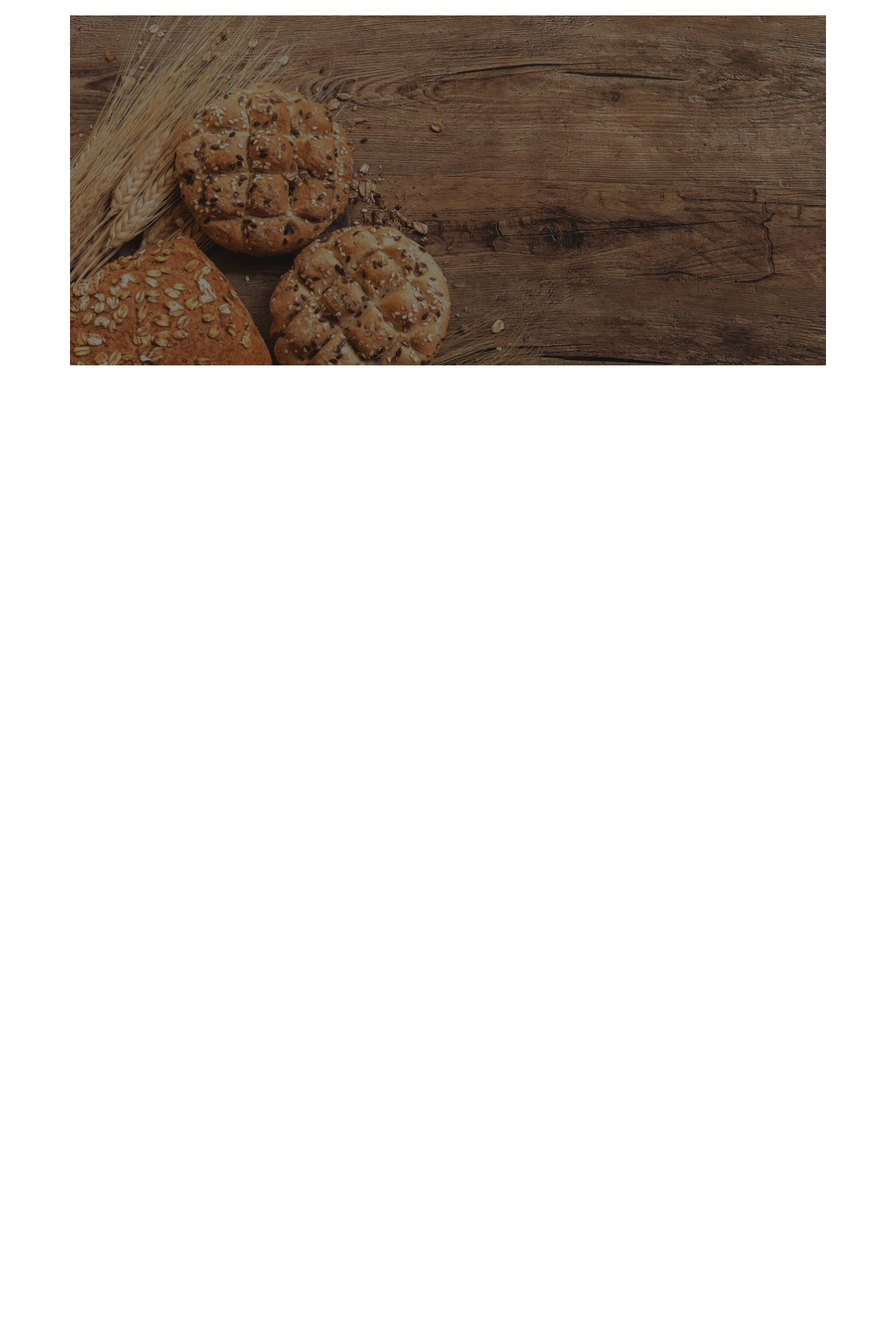
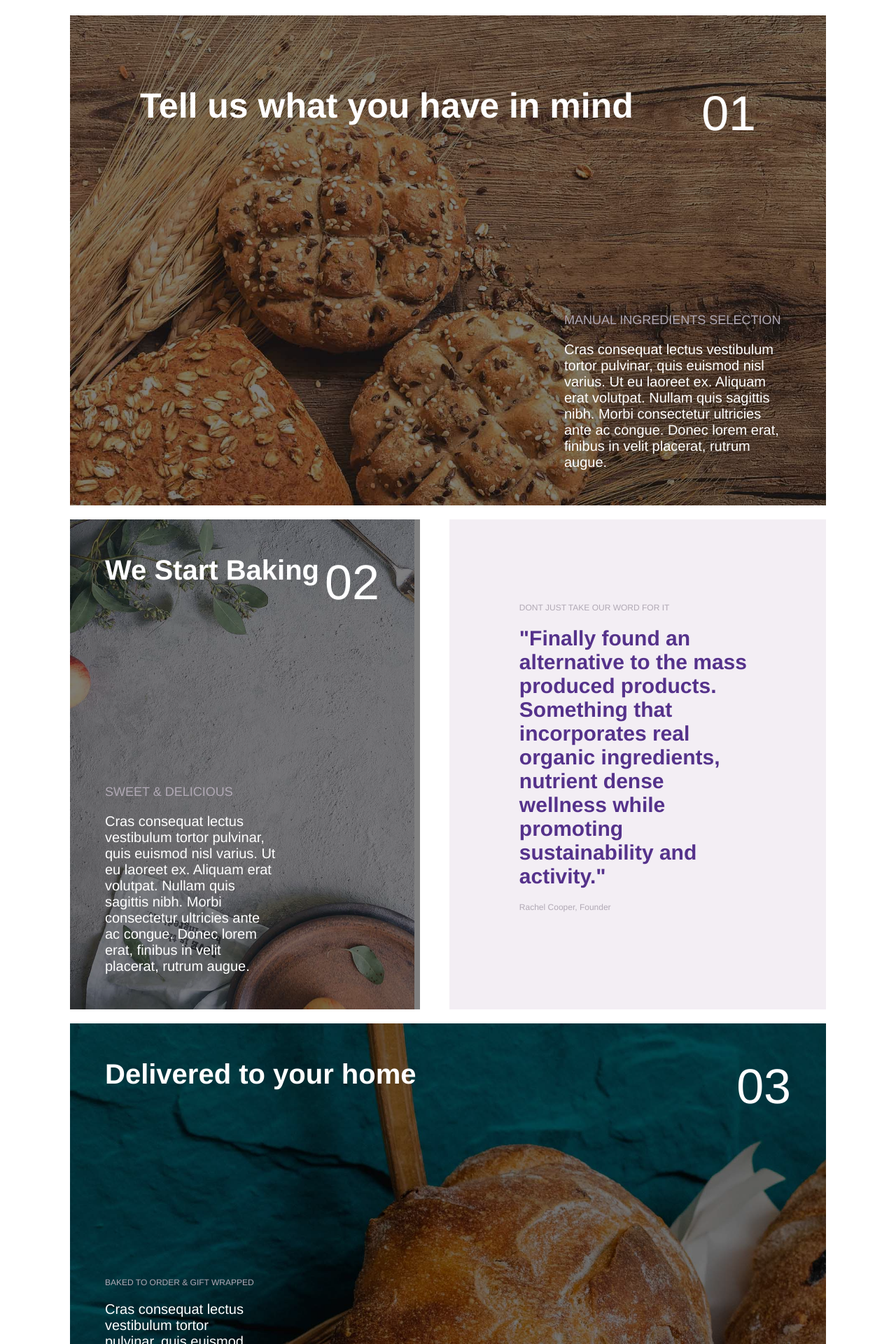
Before and after one commit to ClaudioVF98/proj-html-vuejs, a Vue app: page / in a window 1280 px wide. Shown: the part 3660-5580 px from the top of the page at 70% size. Before the commit the page ends 4202 px from the top, so only its background shows below. Built offline with nearby package versions, Linux system fonts and the light colour scheme.

Commit message:
Baking Section completed

```diff
--- a/src/components/BakingThree.vue
+++ b/src/components/BakingThree.vue
@@ -1,7 +1,62 @@
 <template>
     <div class="container">
         <div class="firstContainer">
+            <div class="topDiv">
+                <div class="top-left-div">
+                    <h1 class="h1Title">Tell us what you have in mind</h1>
+                </div>
+                <div class="top-right-div">
+                    <p class="pTitle">01</p>
+                </div>
+            </div>
+            <div class="botDiv">
+                <p class="mini-title">MANUAL INGREDIENTS SELECTION</p>
+                <p class="mini-text">Cras consequat lectus vestibulum tortor pulvinar, quis euismod nisl varius. Ut eu
+                    laoreet ex. Aliquam
+                    erat volutpat. Nullam quis sagittis nibh. Morbi consectetur ultricies ante ac congue. Donec lorem
+                    erat, finibus in velit placerat, rutrum augue.</p>
+            </div>
+        </div>
 
+        <div class="secondContainer">
+            <div class="mid-left-div">
+                <div class="top-mid-left-div">
+                    <h1>We Start Baking</h1>
+                    <p>02</p>
+                </div>
+
+                <div class="bot-mid-left-div">
+                    <p class="mini-title">SWEET & DELICIOUS</p>
+                    <p class="mini-text">Cras consequat lectus vestibulum tortor pulvinar, quis euismod nisl varius. Ut
+                        eu
+                        laoreet ex. Aliquam
+                        erat volutpat. Nullam quis sagittis nibh. Morbi consectetur ultricies ante ac congue. Donec
+                        lorem
+                        erat, finibus in velit placerat, rutrum augue.</p>
+                </div>
+            </div>
+
+            <div class="mid-right-div">
+                <p>DONT JUST TAKE OUR WORD FOR IT</p>
+                <h1>"Finally found an alternative to the mass produced products. Something that incorporates real
+                    organic ingredients, nutrient dense wellness while promoting sustainability and activity."</h1>
+                <p>Rachel Cooper, Founder</p>
+            </div>
+        </div>
+
+        <div class="thirdContainer">
+            <div class="top-div">
+                <h1>Delivered to your home</h1>
+                <p>03</p>
+            </div>
+
+            <div class="bot-div">
+                <p>BAKED TO ORDER & GIFT WRAPPED</p>
+                <p>Cras consequat lectus vestibulum tortor pulvinar, quis euismod nisl varius. Ut eu
+                    laoreet ex. Aliquam
+                    erat volutpat. Nullam quis sagittis nibh. Morbi consectetur ultricies ante ac congue. Donec lorem
+                    erat, finibus in velit placerat, rutrum augue.</p>
+            </div>
         </div>
     </div>
 </template>
@@ -20,13 +75,202 @@ export default {
 
 <style scoped lang="scss">
 .container {
-    .firstContainer{
+
+    .firstContainer::before {
+        content: '';
+        display: block;
+        position: absolute;
+        background-color: #000;
+        opacity: 0.5;
+        width: calc(100% - 200px);
+        height: 700px;
+        z-index: 1;
+    }
+
+    .firstContainer {
         background-image: url("images/bakery-process-1.jpg");
-        filter: brightness(50%);
+
         margin: 0 100px;
-        height: 500px;
+        height: 700px;
         background-size: cover;
         margin-bottom: 20px;
+        display: flex;
+        flex-direction: column;
+        justify-content: space-between;
+
+        .topDiv {
+            display: flex;
+            justify-content: space-between;
+            padding: 100px;
+            z-index: 2;
+
+            .top-left-div {
+                color: white;
+                font-size: 25px;
+            }
+
+            .top-right-div {
+                color: white;
+                font-size: 70px;
+            }
+        }
+
+        .botDiv {
+            width: 30%;
+            align-self: flex-end;
+            margin: 0 50px 50px 0;
+            z-index: 2;
+
+            .mini-title {
+                font-size: 18px;
+                color: #b1a9b5;
+                margin-bottom: 20px;
+            }
+
+            .mini-text {
+                color: white;
+                font-size: 20px;
+            }
+        }
+    }
+
+    .secondContainer {
+        width: 100%;
+        display: flex;
+        margin-bottom: 20px;
+
+        .mid-left-div::before {
+            content: '';
+            display: block;
+            position: absolute;
+            background-color: #000;
+            opacity: 0.5;
+            width: calc(50% - 140px);
+            height: 700px;
+            z-index: 1;
+        }
+
+        .mid-left-div {
+            background-image: url("images/bakery-process-2.jpg");
+            background-size: cover;
+            width: 50%;
+            margin: 0 50px 0 100px;
+            height: 700px;
+            display: flex;
+            flex-direction: column;
+            justify-content: space-between;
+
+            .top-mid-left-div {
+                display: flex;
+                justify-content: space-between;
+                padding: 50px;
+                z-index: 3;
+                color: white;
+
+                h1 {
+                    font-size: 40px;
+                }
+
+                p {
+                    font-size: 70px;
+                }
+            }
+
+            .bot-mid-left-div {
+                width: 50%;
+                margin: 50px;
+                z-index: 3;
+
+                .mini-title {
+                    font-size: 18px;
+                    color: #b1a9b5;
+                    margin-bottom: 20px;
+                }
+
+                .mini-text {
+                    color: white;
+                    font-size: 20px;
+                }
+            }
+        }
+
+        .mid-right-div {
+            background-color: #f3eef4;
+            width: 50%;
+            height: 700px;
+            margin-right: 100px;
+            display: flex;
+            flex-direction: column;
+            justify-content: center;
+            padding: 100px;
+
+            p {
+                font-size: 12px;
+                color: #b1a9b5;
+                margin-bottom: 20px;
+            }
+
+            h1 {
+                color: #55328b;
+                font-size: 30px;
+                margin-bottom: 20px;
+            }
+        }
+    }
+
+    .thirdContainer::before {
+        content: "";
+        display: block;
+        position: absolute;
+        background-color: #000;
+        opacity: 0.5;
+        width: calc(100% - 200px);
+        height: 700px;
+        z-index: 1;
+    }
+
+    .thirdContainer {
+        background-image: url("images/bakery-process-3.jpg");
+        margin: 0 100px;
+        height: 700px;
+        background-size: cover;
+        display: flex;
+        flex-direction: column;
+        justify-content: space-between;
+        margin-bottom: 200px;
+
+        .top-div {
+            display: flex;
+            justify-content: space-between;
+            color: white;
+            z-index: 3;
+            padding: 50px;
+
+            h1 {
+                font-size: 40px;
+            }
+
+            p {
+                font-size: 70px;
+            }
+        }
+
+        .bot-div {
+            width: 30%;
+            padding: 50px;
+            z-index: 3;
+
+            p:first-of-type {
+                font-size: 12px;
+                color: #b1a9b5;
+                margin-bottom: 20px;
+            }
+
+            p:last-of-type {
+                color: white;
+                font-size: 20px;
+            }
+        }
     }
 }
 </style>
```
